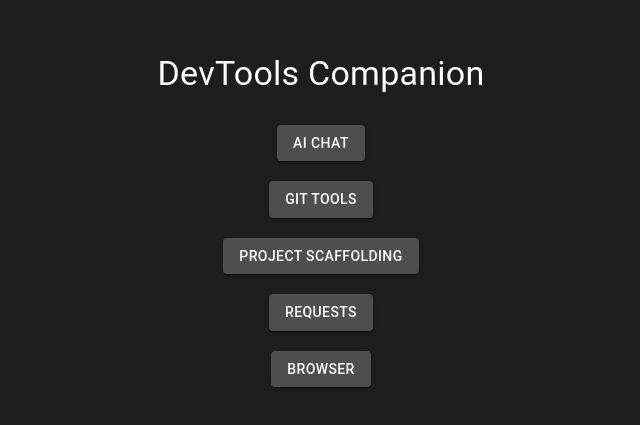
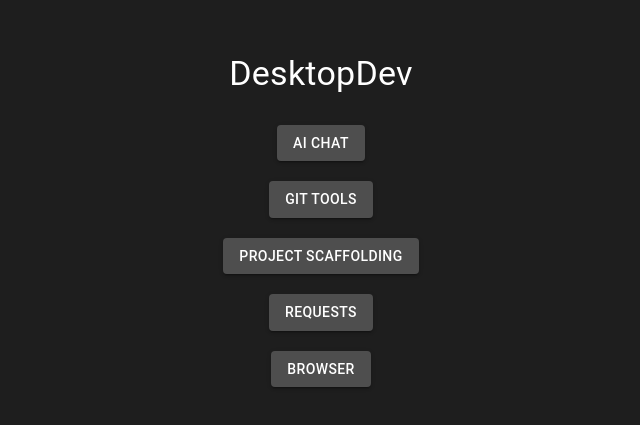
Before and after one commit to SakethSripada/DesktopDev, a React (Create React App) app: page / in a window 1280 px wide. Shown: the part 175-600 px from the top of the page, without its empty margins (319-959 px from the left). Built offline with nearby package versions, Linux system fonts and the light colour scheme.

Commit message:
minor updates + added space under input bar in chatpage

```diff
--- a/src/Components/Pages/ChatPage.jsx
+++ b/src/Components/Pages/ChatPage.jsx
@@ -456,7 +456,7 @@ function ChatPage({ onBackToMenu }) {
             </Box>
           )}
         </Paper>
-        <Box sx={{ mt: 2, backgroundColor: theme.palette.background.default }}>
+        <Box sx={{ mt: 2, backgroundColor: theme.palette.background.default, pb: 2 }}>
           <Paper component="form" onSubmit={(e) => { e.preventDefault(); handleSendMessage(); }} sx={{ display: 'flex', alignItems: 'center', p: 1 }}>
             <TextField
               value={input}
--- a/src/Components/Pages/MainMenu.jsx
+++ b/src/Components/Pages/MainMenu.jsx
@@ -6,7 +6,7 @@ function MainMenu({ onSelectTool }) {
   return (
     <Box className="main-menu-container">
       <Typography variant="h4" component="h1" gutterBottom>
-        DevTools Companion
+        DesktopDev
       </Typography>
       <Button variant="contained" color="primary" onClick={() => onSelectTool('chat')}>
         AI Chat
```
